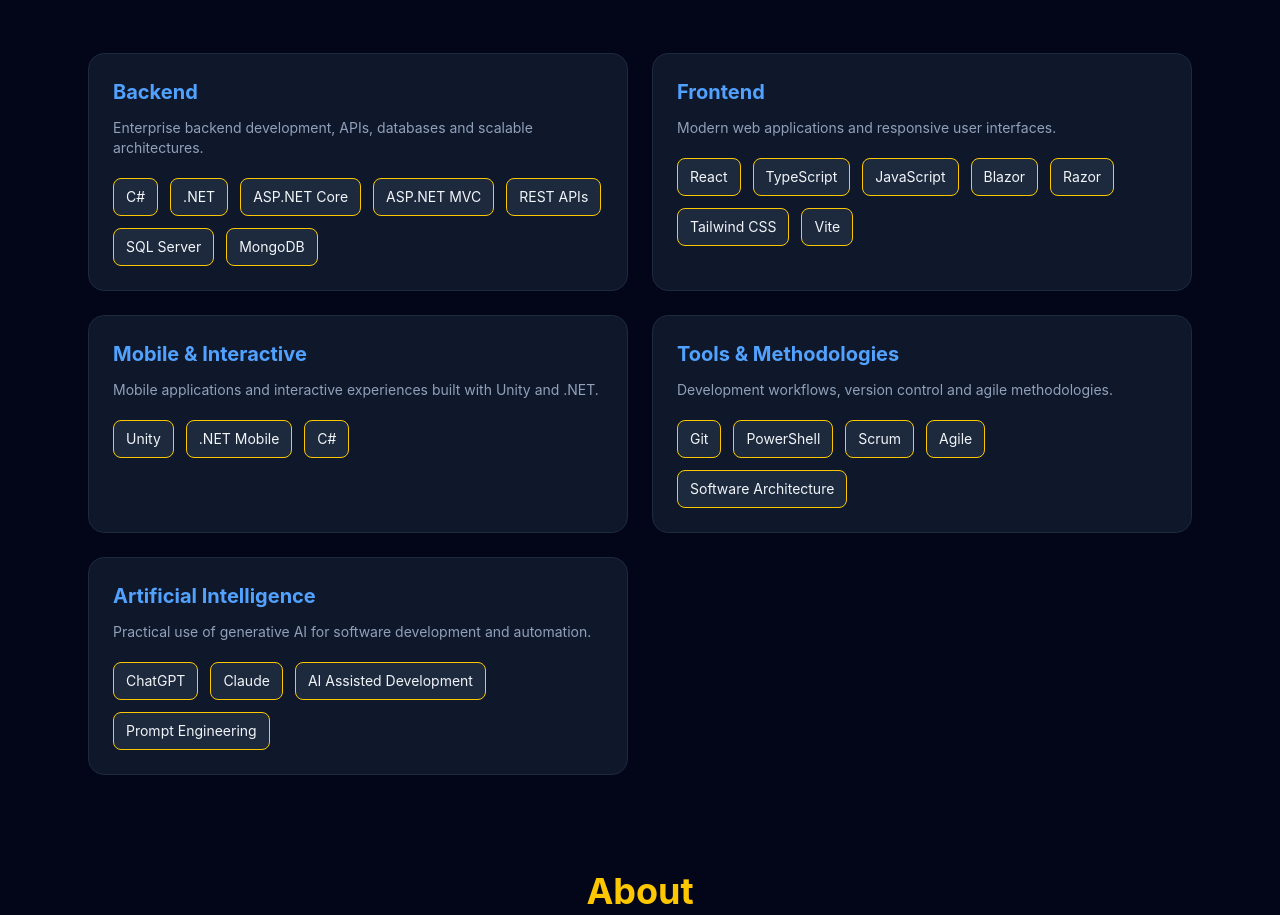
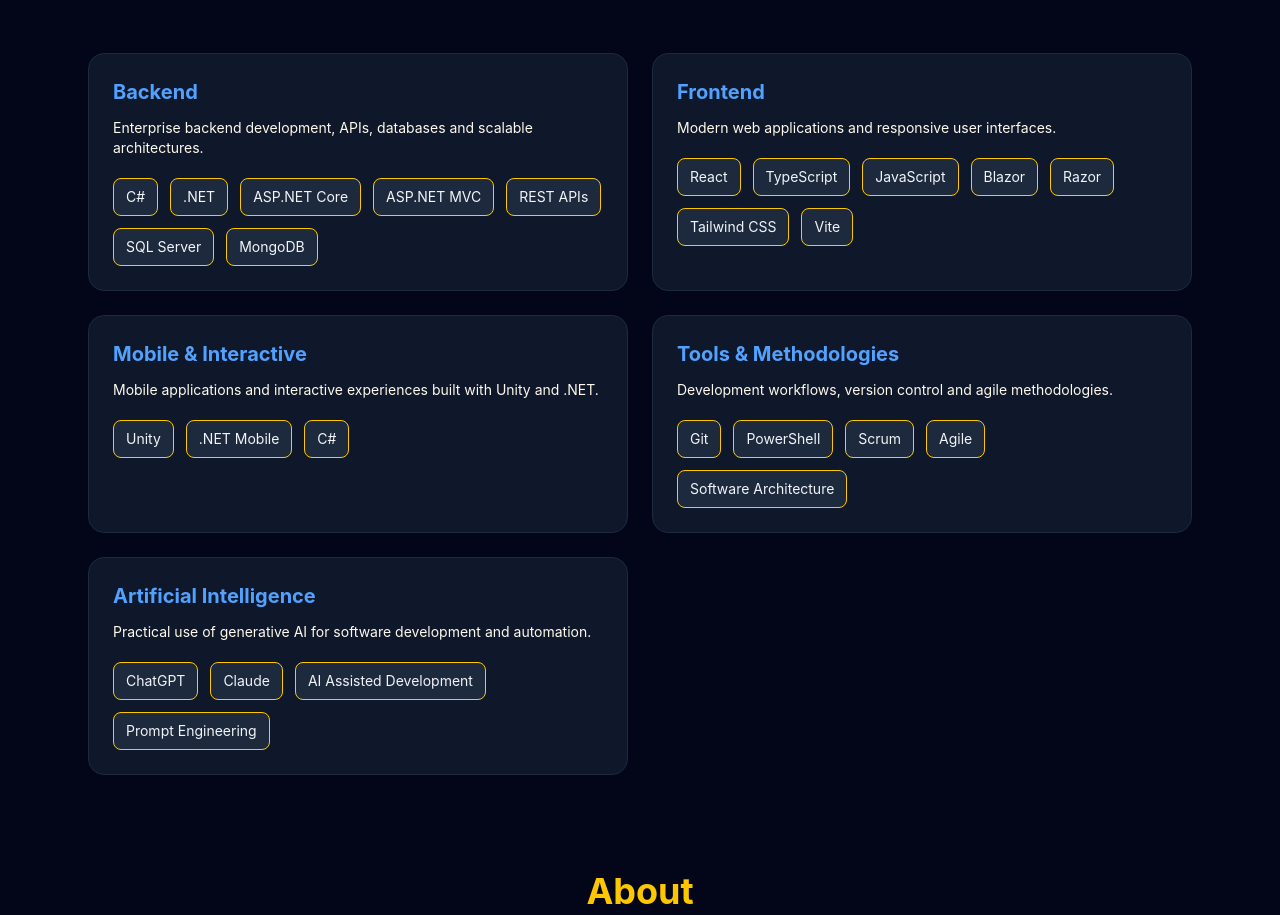
Before and after one commit to iamjosepunto/iamjosepunto.github.io, a React (Vite) app: page / in a window 1280 px wide. Shown: the part 2463-3378 px from the top of the page. Built offline with nearby package versions, Linux system fonts and the light colour scheme.

Commit message:
Use ivory text color in skills section

```diff
--- a/src/components/Skills.tsx
+++ b/src/components/Skills.tsx
@@ -122,7 +122,7 @@
               {isSpanish ? group.titleEs : group.titleEn}
             </h3>
 
-            <p className="text-slate-400 mb-5 text-sm">
+            <p className="text-ivory mb-5 text-sm">
               {isSpanish
                 ? group.descriptionEs
                 : group.descriptionEn}
```
